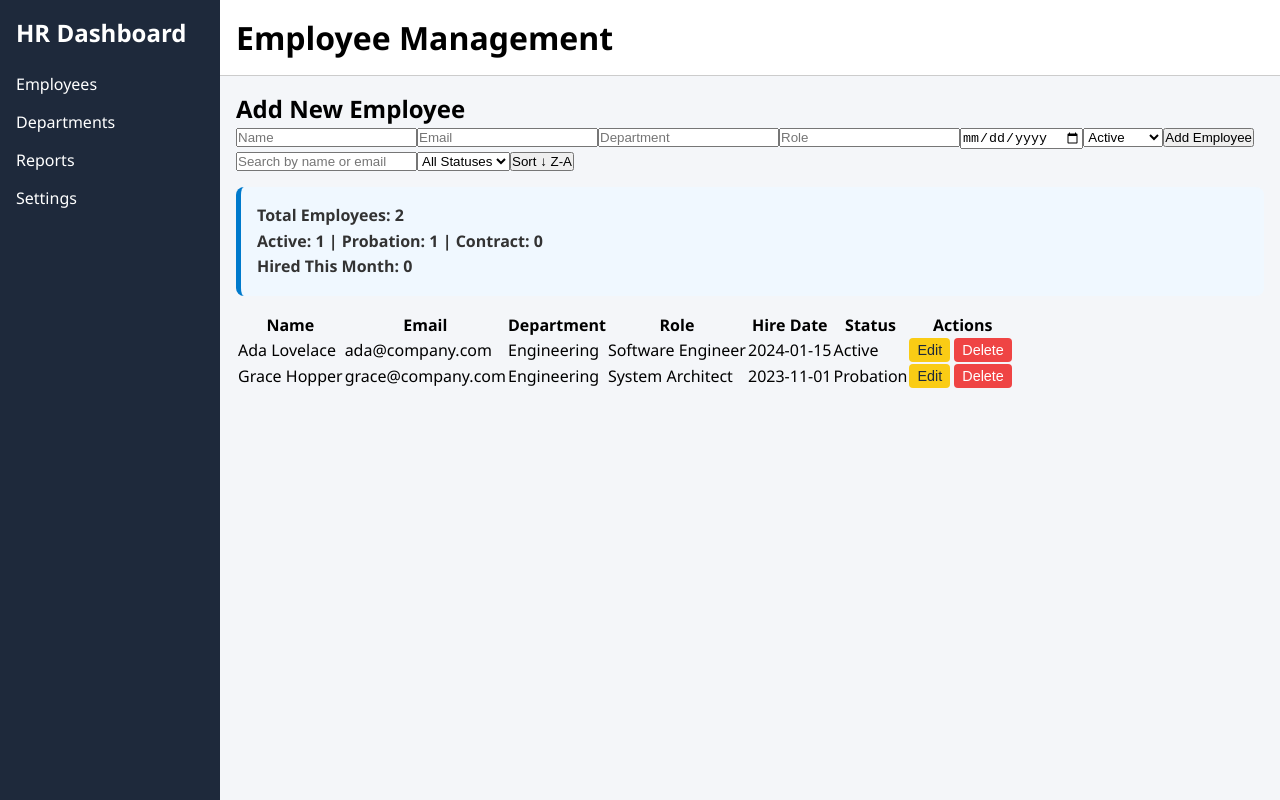
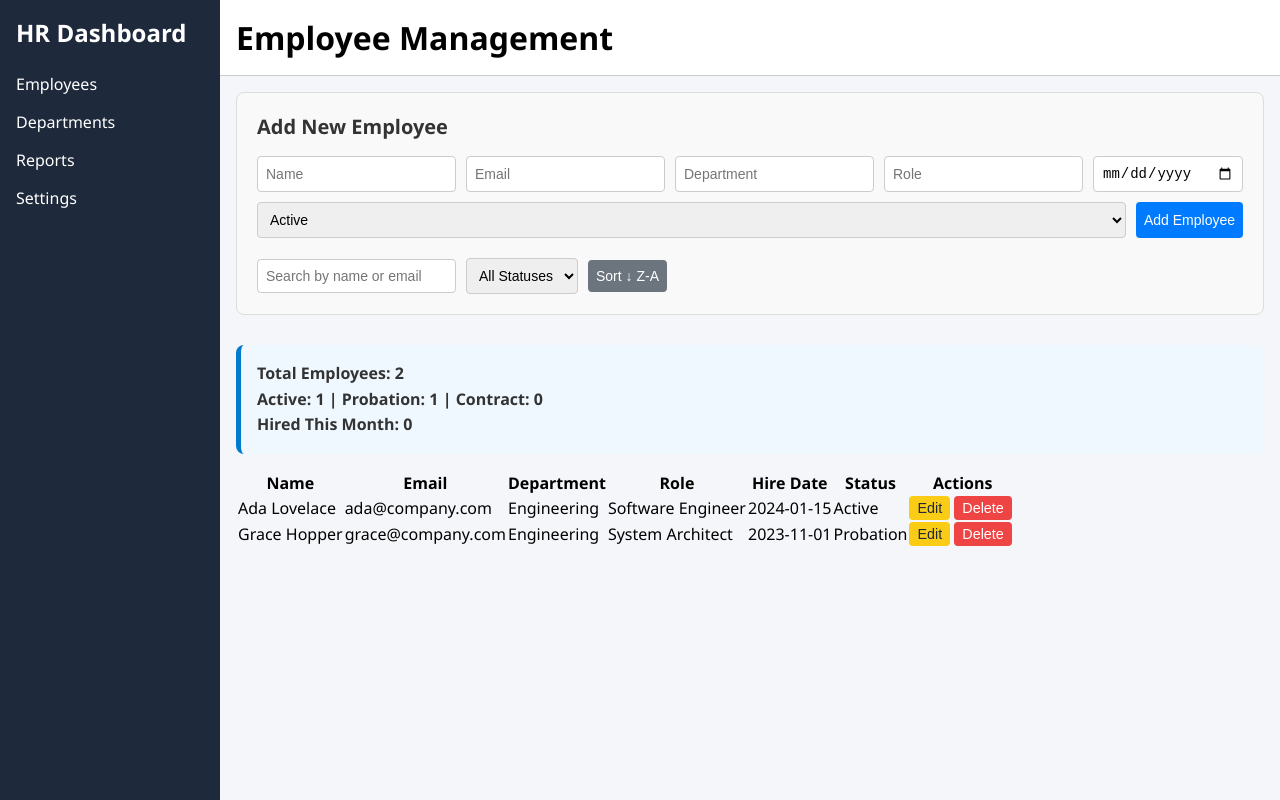
Before and after one commit to Giwastech1/employee-management-dashboard, a React (Vite) app: page / in a window 1280 px wide. Built offline with nearby package versions, Linux system fonts and the light colour scheme.

Commit message:
restructure and style the input fields

```diff
--- a/src/components/EmployeeList.tsx
+++ b/src/components/EmployeeList.tsx
@@ -113,7 +113,9 @@ const EmployeeList: React.FC = () => {
 
     return (
         <div className="employee-list">
+            <div className="dashboard-summary-container">
                 <h2>{isEditing ? 'Edit Employee' : 'Add New Employee'}</h2>
+
                 <form onSubmit={handleSubmit} className="employee-form">
                     <input type="text" name="name" value={formData.name} onChange={handleChange} placeholder="Name" required />
                     <input type="email" name="email" value={formData.email} onChange={handleChange} placeholder="Email" required />
@@ -144,6 +146,7 @@ const EmployeeList: React.FC = () => {
                     <button onClick={() => setSortAsc(!sortAsc)}>
                         Sort {sortAsc ? '↓ Z-A' : '↑ A-Z'}
                     </button>
+                </div>
             </div>
             {/* DASHBOARD SUMMARY */}
             <div className="dashboard-summary">
--- a/src/index.css
+++ b/src/index.css
@@ -0,0 +1,72 @@
+.dashboard-summary-container {
+    background-color: #f9f9f9;
+    padding: 20px;
+    border-radius: 8px;
+    margin-bottom: 30px;
+    border: 1px solid #ddd;
+  }
+
+  .dashboard-summary-container h2 {
+    margin-bottom: 16px;
+    font-size: 20px;
+    color: #333;
+  }
+
+  .employee-form {
+    display: flex;
+    flex-wrap: wrap;
+    gap: 10px;
+    margin-bottom: 20px;
+  }
+
+  .employee-form input,
+  .employee-form select,
+  .employee-form button {
+    padding: 8px;
+    font-size: 14px;
+    border-radius: 4px;
+    border: 1px solid #ccc;
+  }
+
+  .employee-form input,
+  .employee-form select {
+    flex: 1 1 150px;
+  }
+
+  .employee-form button {
+    background-color: #007bff;
+    color: white;
+    border: none;
+    cursor: pointer;
+  }
+
+  .employee-form button:hover {
+    background-color: #0056b3;
+  }
+
+  .filter-bar {
+    display: flex;
+    gap: 10px;
+    align-items: center;
+    flex-wrap: wrap;
+  }
+
+  .filter-bar input,
+  .filter-bar select,
+  .filter-bar button {
+    padding: 8px;
+    font-size: 14px;
+    border-radius: 4px;
+    border: 1px solid #ccc;
+  }
+
+  .filter-bar button {
+    background-color: #6c757d;
+    color: white;
+    border: none;
+    cursor: pointer;
+  }
+
+  .filter-bar button:hover {
+    background-color: #495057;
+  }
--- a/src/styles/employee-list.css
+++ b/src/styles/employee-list.css
@@ -35,3 +35,11 @@
     color: #333;
     line-height: 1.6;
   }
+  .summary{
+        background: #f0f4f8;
+        padding: 10px;
+        margin-bottom: 10px;
+        border-left: 4px solid #3498db;
+        font-size: 14px;
+        border-radius: 6px;
+  }
```
Lines whose indentation alone changed are shown as unchanged.
